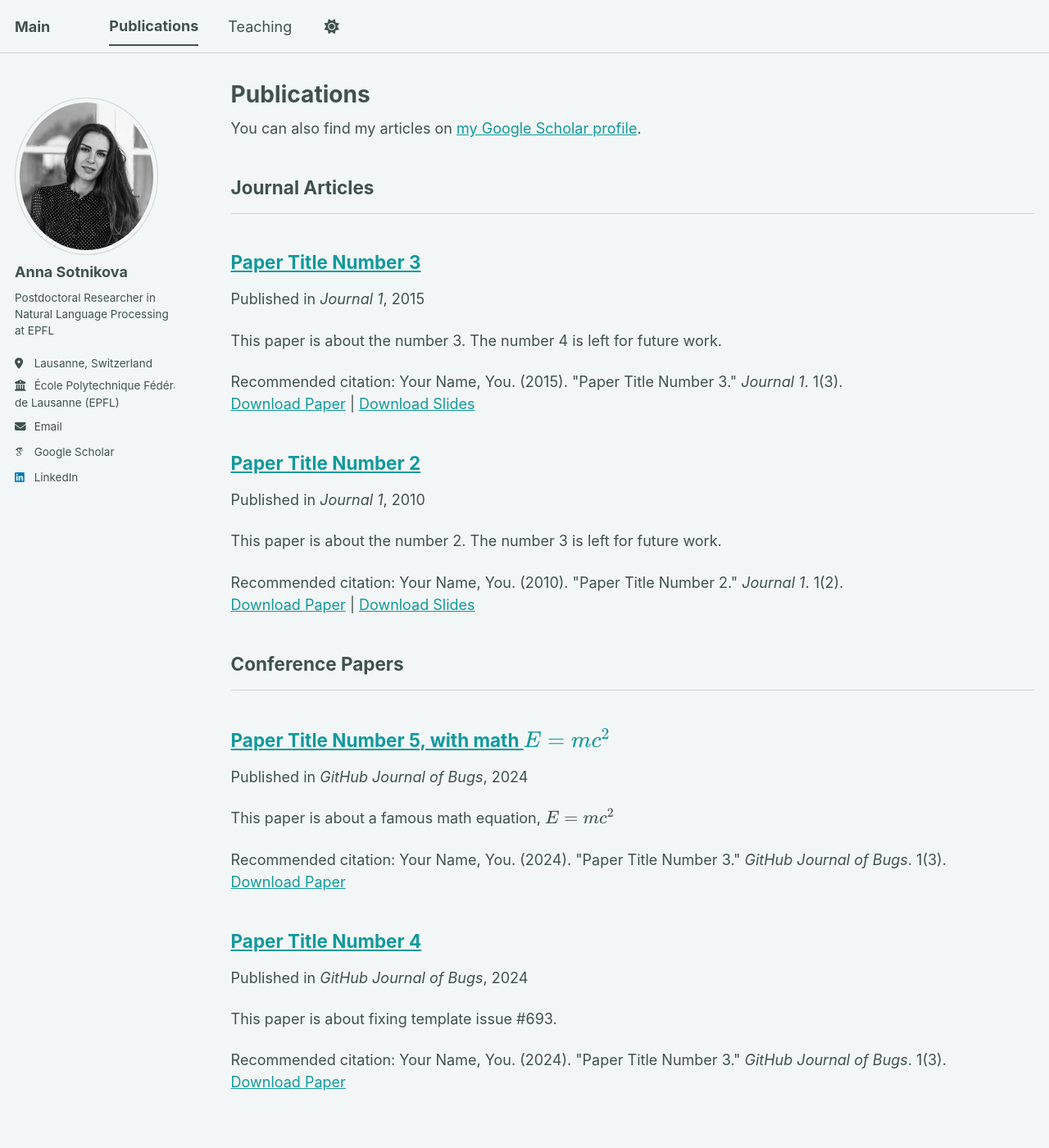
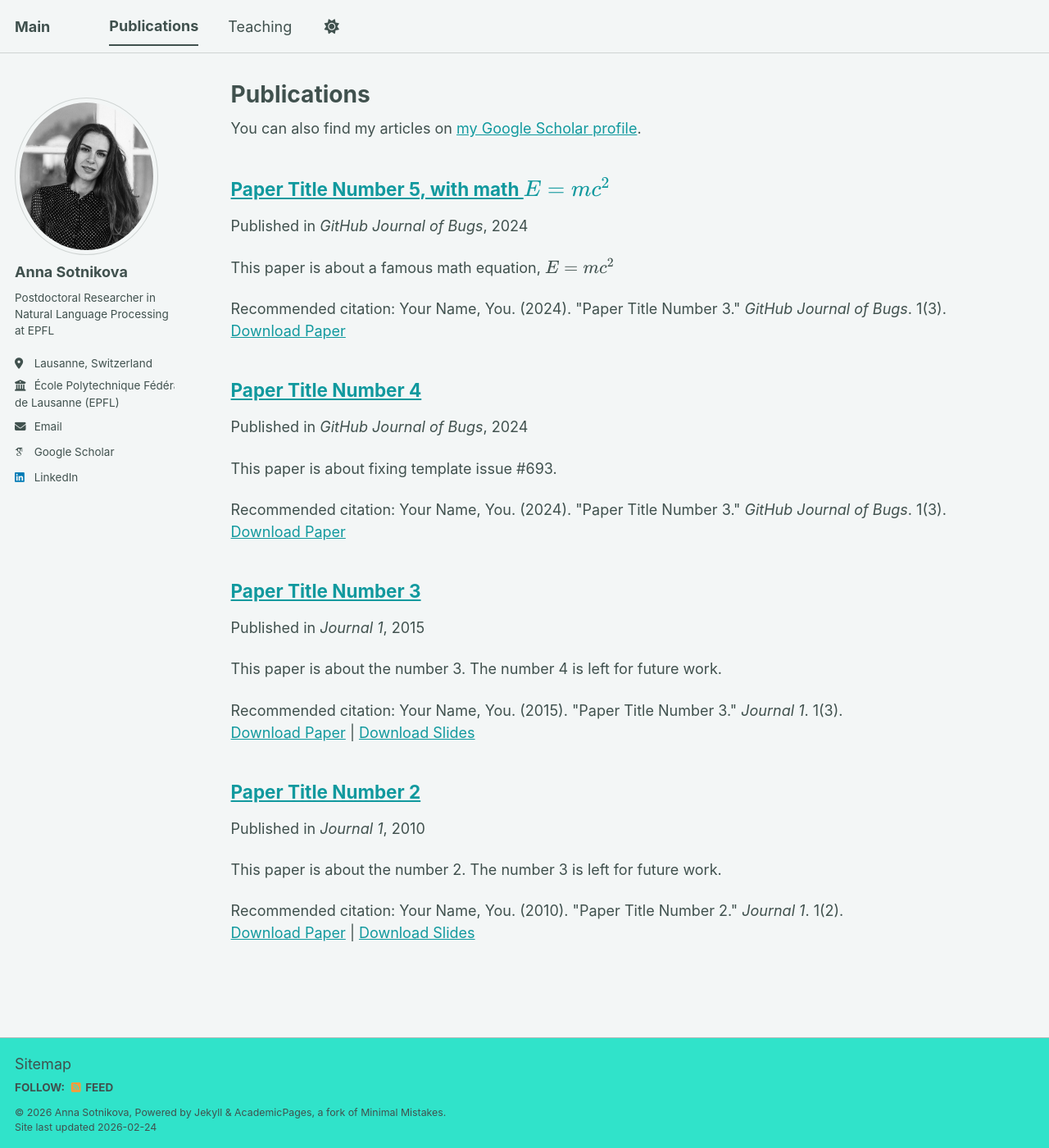
Before and after one commit to AnnaSou/annasou.github.io, a Jekyll site: the page built from _pages/publications.html, in a window 1280 px wide and 1400 px high. Shown: the whole window at 82% size. Built offline with Jekyll 4.4.1, drawn with Linux system fonts in a browser that asks for light colours; some web fonts are replaced; a script bundle is joined from its source files by our own code; library files that are not in the unit come from our copies.

Commit message:
Update _config.yml

```diff
--- a/_config.yml
+++ b/_config.yml
@@ -83,13 +83,7 @@
   zhihu            : # Username
 
 # Publication Category - The following the list of publication categories and their headings
-publication_category:
-  books:
-    title: 'Books'
-  manuscripts:
-    title: 'Journal Articles'
-  conferences:
-    title: 'Conference Papers'
+
 
 # Site Settings
 teaser                   :  # filename of teaser fallback teaser image placed in /images/ for social media previews
```
